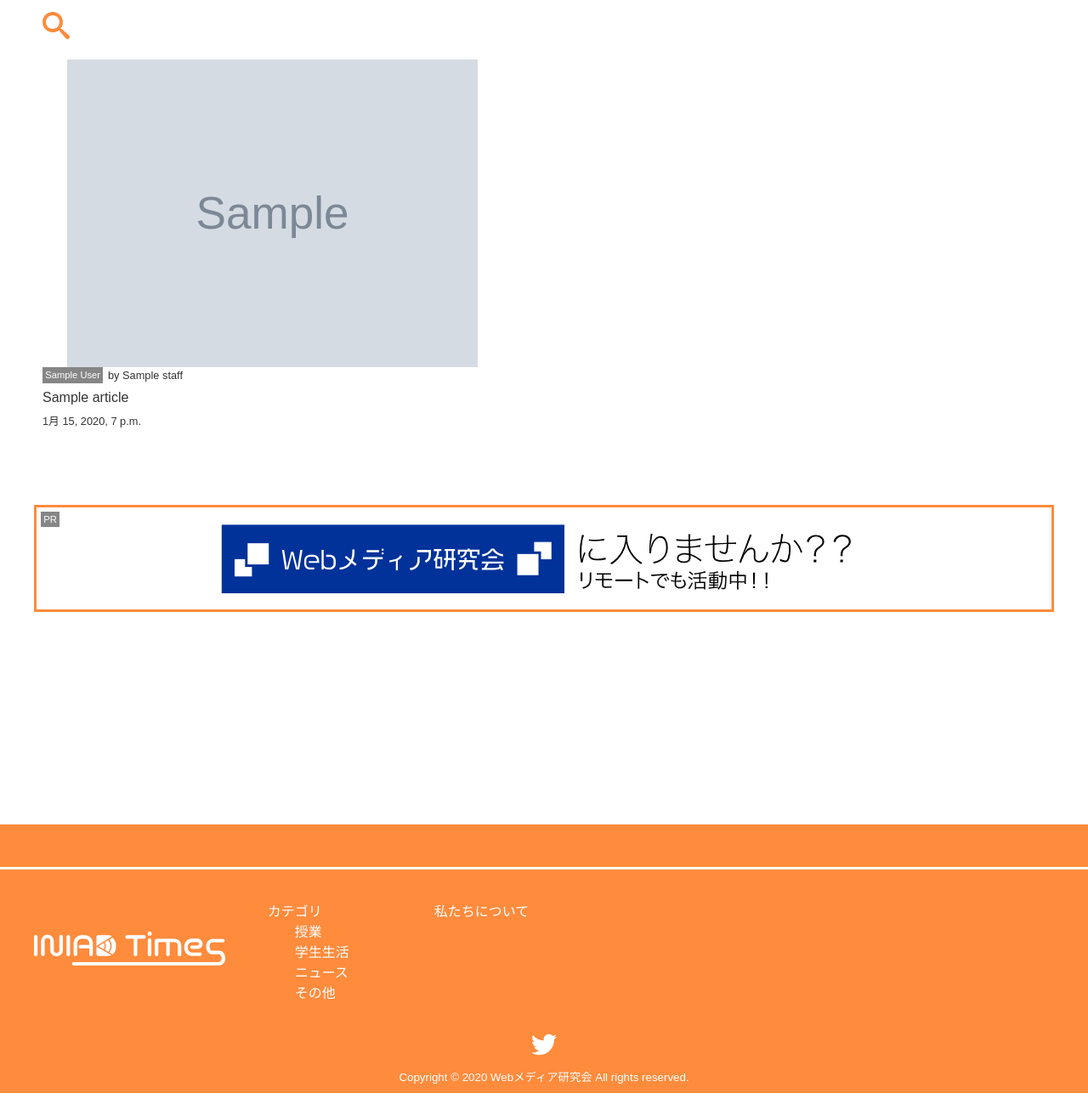
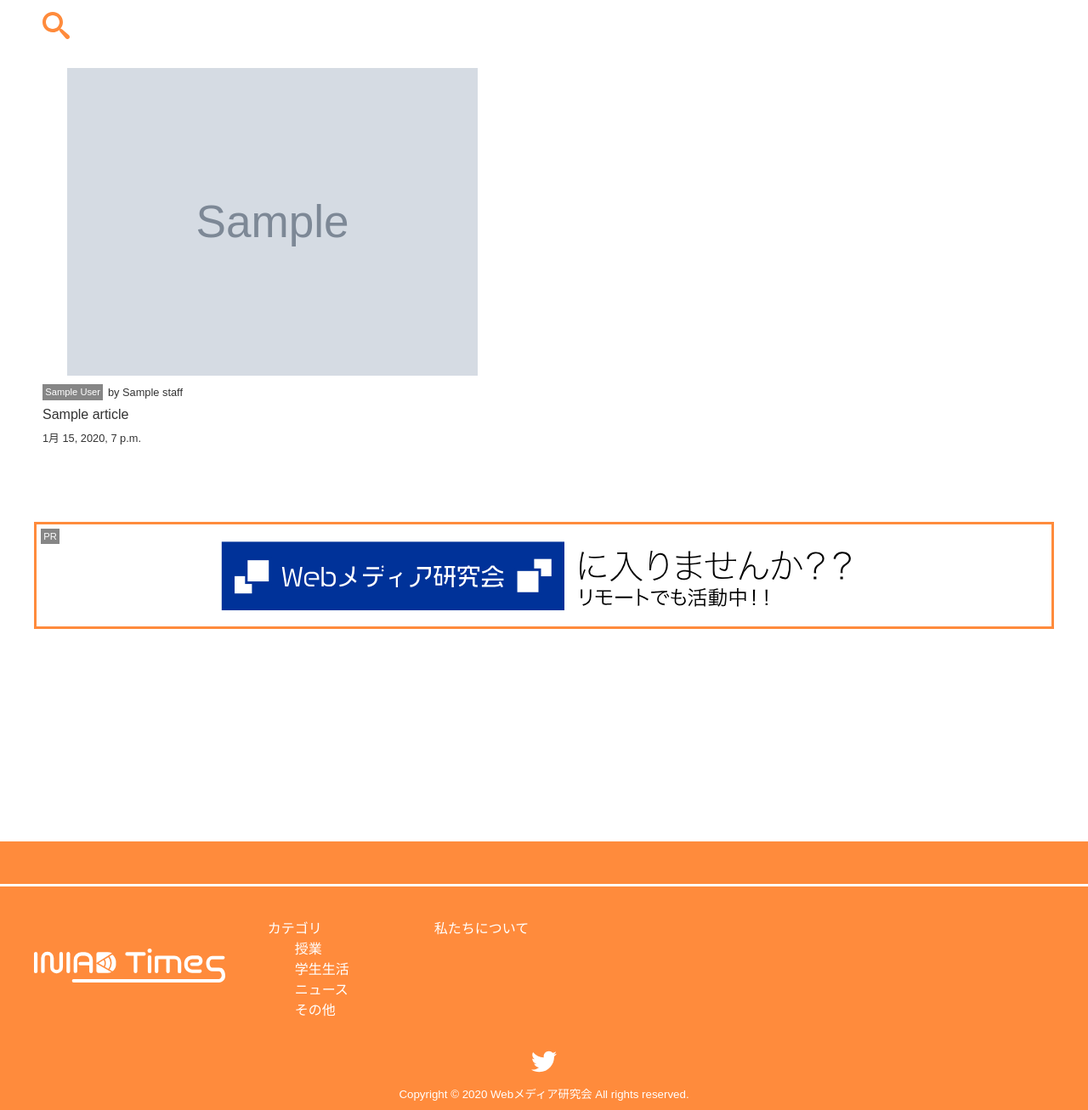
Before and after one commit to ayame-q/iniad-times, a Django app: page / in a window 1280 px wide. Shown: the part 164-1470 px from the top of the page at 85% size. Run offline with Django 3.2, Linux system fonts and the light colour scheme; tables that the repository leaves empty hold one stand-in row (values such as "Sample post"); grey boxes marked "Sample" are stand-in pictures; some libraries are stand-ins or nearby versions.

Commit message:
CSSを修正

```diff
--- a/times/static/css/main.css
+++ b/times/static/css/main.css
@@ -519,7 +519,7 @@ main section#top-page #marquee-wrap #top-marquee article ul {
     display: block;
   }
   main section#top-page #main-list #top-wrap > article a p.eyecatch {
-    margin: 0;
+    margin: 10px 0;
     width: auto;
   }
   main section#top-page #main-list #top-wrap > article a p.eyecatch img {
--- a/times/static/css/main.scss
+++ b/times/static/css/main.scss
@@ -574,7 +574,7 @@ main{
 						a{
 							display: block;
 							p.eyecatch{
-								margin: 0;
+								margin: 10px 0;
 								width: auto;
 								img{
 									width: 100%;
```
